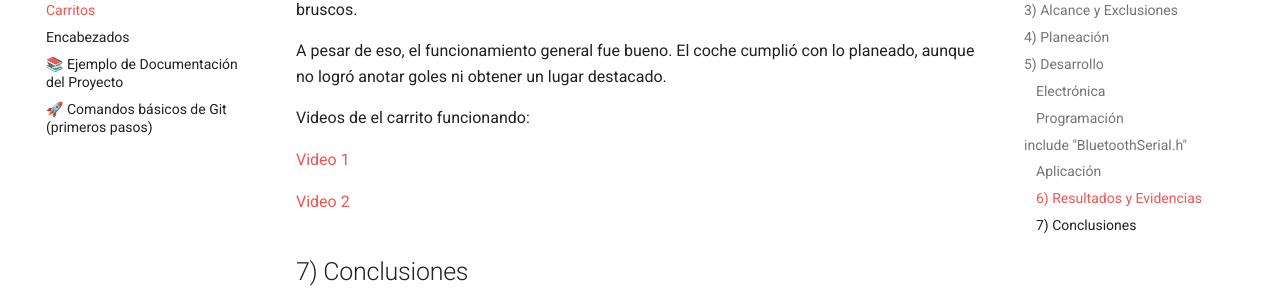
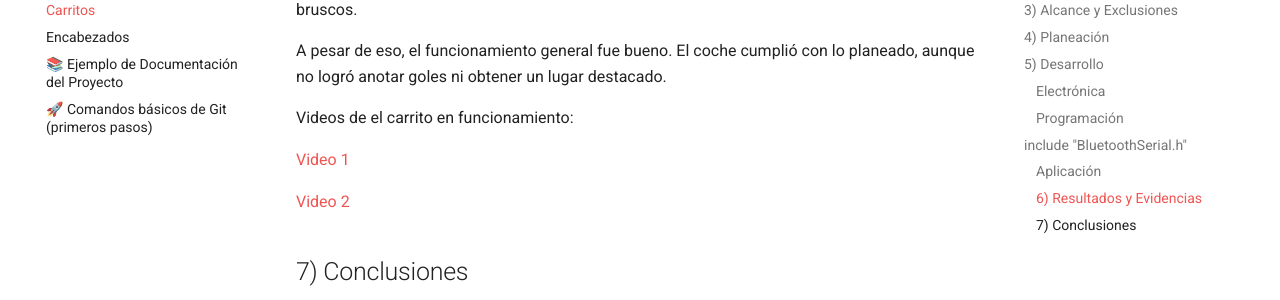
Before and after one commit to Aldo0112/Mi_reporte, an MkDocs documentation site: the page built from docs/carritos.md, in a window 1280 px wide and 900 px high, scrolled down 6441 px. Shown: the part 152-452 px from the top of the window. Built offline with MkDocs 1.6.1 and Material for MkDocs 9.7.7, drawn with Linux system fonts in a browser that asks for light colours.

Commit message:
Update carritos.md

```diff
--- a/docs/carritos.md
+++ b/docs/carritos.md
@@ -293,7 +293,7 @@ Durante la competencia, surgieron algunos problemas. Uno de los motores se cayó
 
 A pesar de eso, el funcionamiento general fue bueno. El coche cumplió con lo planeado, aunque no logró anotar goles ni obtener un lugar destacado.
 
-Videos de el carrito funcionando:
+Videos de el carrito en funcionamiento:
 
 [Video 1](https://youtube.com/shorts/-BoEvhaO5zg?feature=share)
 
```
